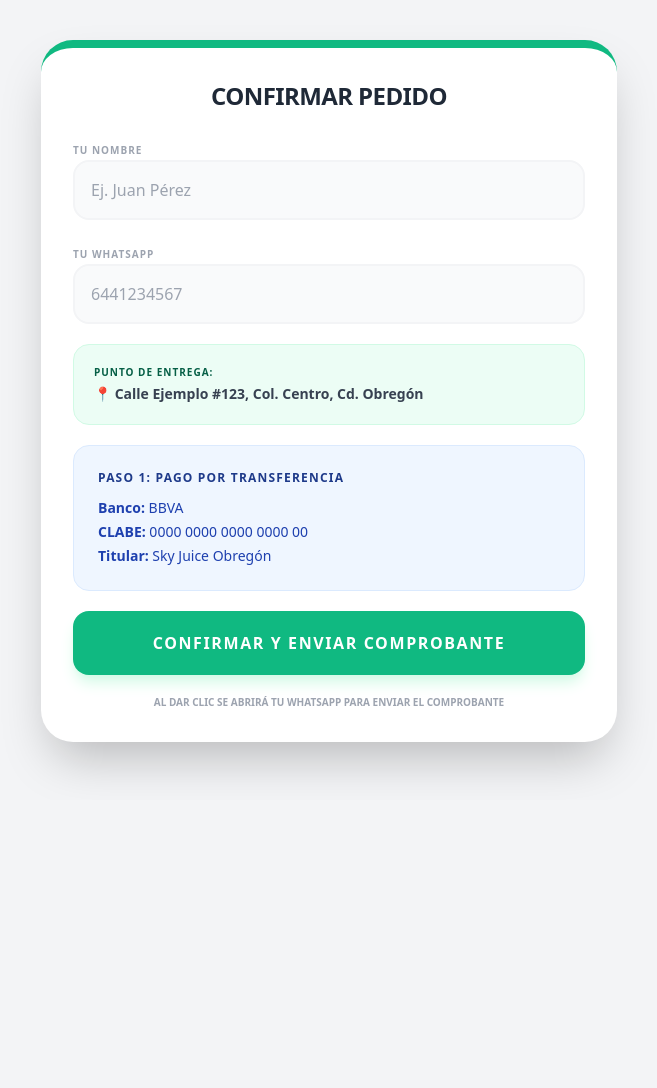
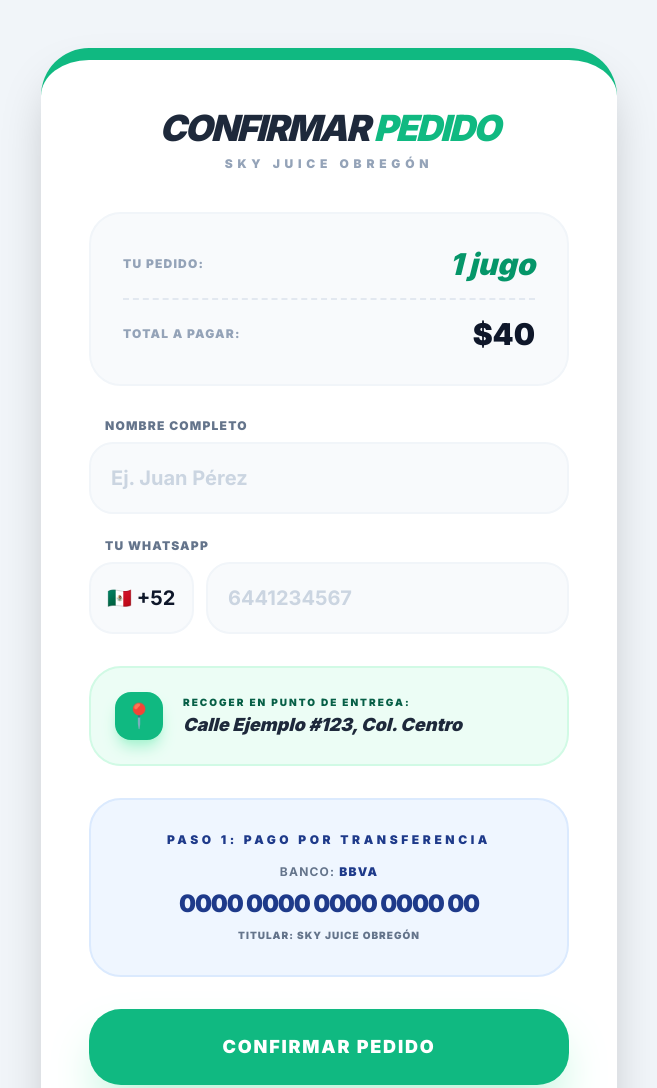
Before and after one commit to gaddiel411/Sky-juice, a plain HTML site: page checkout.html in a window 1280 px wide. Shown: the top 1088 px of the page, without its empty margins (311-968 px from the left). Before the commit the page ends 800 px from the top, so only its background shows below. Drawn offline with nearby package versions, Linux system fonts and the light colour scheme.

Commit message:
Refactor checkout.html with Firebase integration

```diff
--- a/checkout.html
+++ b/checkout.html
@@ -5,74 +5,146 @@
     <meta name="viewport" content="width=device-width, initial-scale=1.0">
     <title>Finalizar Pedido | Sky Juice</title>
     <script src="https://cdn.tailwindcss.com"></script>
+    <script src="https://www.gstatic.com/firebasejs/9.17.1/firebase-app-compat.js"></script>
+    <script src="https://www.gstatic.com/firebasejs/9.17.1/firebase-database-compat.js"></script>
+    <style>
+        @import url('https://fonts.googleapis.com/css2?family=Inter:wght@400;700;900&display=swap');
+        body { font-family: 'Inter', sans-serif; }
+    </style>
 </head>
-<body class="bg-gray-100 p-4 font-sans">
-    <div class="max-w-xl mx-auto bg-white shadow-2xl rounded-[2rem] p-8 border-t-8 border-emerald-500 mt-6">
-        <h2 class="text-2xl font-black text-center mb-6 uppercase tracking-tight text-gray-800">Confirmar Pedido</h2>
+<body class="bg-slate-100 p-4 sm:p-8 text-slate-900">
 
-        <form id="pagoForm" class="space-y-5">
-            <div>
-                <label class="text-[10px] font-black text-gray-400 uppercase tracking-widest">Tu Nombre</label>
-                <input type="text" id="nombre" required placeholder="Ej. Juan Pérez" class="w-full p-4 border-2 border-gray-100 rounded-2xl outline-none focus:border-emerald-500 bg-gray-50">
-            </div>
-            <div>
-                <label class="text-[10px] font-black text-gray-400 uppercase tracking-widest">Tu WhatsApp</label>
-                <input type="tel" id="whatsapp" required pattern="[0-9]{10}" placeholder="6441234567" class="w-full p-4 border-2 border-gray-100 rounded-2xl outline-none focus:border-emerald-500 bg-gray-50">
-            </div>
+    <div class="max-w-xl mx-auto bg-white shadow-2xl rounded-[3rem] p-8 sm:p-12 border-t-[12px] border-emerald-500 mt-4 text-center">
 
-            <div class="bg-emerald-50 p-5 rounded-2xl border border-emerald-100">
-                <p class="text-[10px] font-black text-emerald-800 uppercase mb-1 tracking-widest">Punto de Entrega:</p>
-                <p class="text-sm font-bold text-gray-700">📍 Calle Ejemplo #123, Col. Centro, Cd. Obregón</p>
-            </div>
+        <h1 class="text-4xl font-[900] mb-2 tracking-tighter uppercase italic text-slate-800">CONFIRMAR <span class="text-emerald-500">PEDIDO</span></h1>
+        <p class="text-xs font-black uppercase tracking-[0.4em] text-slate-400 mb-10 text-center">Sky Juice Obregón</p>
 
-            <div class="bg-blue-50 p-6 rounded-2xl border border-blue-100">
-                <p class="font-black text-blue-900 mb-3 uppercase text-xs tracking-widest">Paso 1: Pago por Transferencia</p>
-                <div class="text-sm space-y-1 text-blue-800">
-                    <p><strong>Banco:</strong> BBVA</p>
-                    <p><strong>CLABE:</strong> 0000 0000 0000 0000 00</p>
-                    <p><strong>Titular:</strong> Sky Juice Obregón</p>
+        <form id="pagoForm" class="space-y-8 text-left">
+
+            <div class="bg-slate-50 p-8 rounded-[2rem] border-2 border-slate-100">
+                <div class="flex justify-between items-center mb-4">
+                    <span class="text-xs font-black text-slate-400 uppercase tracking-widest">Tu Pedido:</span>
+                    <span id="display-cant" class="font-[900] text-emerald-600 text-3xl italic">--</span>
+                </div>
+                <div class="flex justify-between items-center border-t-2 border-dashed border-slate-200 pt-4">
+                    <span class="text-xs font-black text-slate-400 uppercase tracking-widest">Total a Pagar:</span>
+                    <span id="display-total" class="font-[900] text-slate-900 text-3xl">$0</span>
                 </div>
             </div>
 
-            <button type="submit" class="w-full bg-emerald-500 text-white font-black py-5 rounded-2xl shadow-lg shadow-emerald-100 uppercase tracking-widest hover:bg-emerald-600 transition-all">
-                Confirmar y enviar comprobante
+            <div class="space-y-6">
+                <div>
+                    <label class="text-xs font-black text-slate-500 uppercase tracking-widest ml-4 mb-2 block">Nombre Completo</label>
+                    <input type="text" id="nombre" required placeholder="Ej. Juan Pérez"
+                           class="w-full p-5 text-xl border-2 border-slate-100 rounded-3xl outline-none focus:border-emerald-500 bg-slate-50 font-bold placeholder:text-slate-300 transition-all">
+                </div>
+
+                <div>
+                    <label class="text-xs font-black text-slate-500 uppercase tracking-widest ml-4 mb-2 block">Tu WhatsApp</label>
+                    <div class="flex gap-3">
+                        <select id="codigo-pais" class="bg-slate-50 border-2 border-slate-100 rounded-3xl px-4 text-xl font-bold outline-none focus:border-emerald-500 appearance-none cursor-pointer">
+                            <option value="52">🇲🇽 +52</option>
+                            <option value="1">🇺🇸 +1</option>
+                        </select>
+                        <input type="tel" id="whatsapp" required placeholder="6441234567"
+                               class="flex-1 p-5 text-xl border-2 border-slate-100 rounded-3xl outline-none focus:border-emerald-500 bg-slate-50 font-bold placeholder:text-slate-300 transition-all">
+                    </div>
+                </div>
+            </div>
+
+            <div class="bg-emerald-50 p-6 rounded-[2rem] border-2 border-emerald-100 flex items-center gap-5">
+                <div class="bg-emerald-500 text-white w-12 h-12 rounded-2xl flex items-center justify-center text-2xl shadow-lg shadow-emerald-200 flex-shrink-0">📍</div>
+                <div>
+                    <p class="text-[10px] font-black text-emerald-800 uppercase tracking-[0.2em] mb-1">Recoger en Punto de Entrega:</p>
+                    <p class="text-lg font-black text-slate-800 leading-tight italic">Calle Ejemplo #123, Col. Centro</p>
+                </div>
+            </div>
+
+            <div class="bg-blue-50 p-8 rounded-[2rem] border-2 border-blue-100 text-center">
+                <p class="font-black text-blue-900 mb-4 uppercase text-xs tracking-[0.3em]">Paso 1: Pago por Transferencia</p>
+                <div class="space-y-2">
+                    <p class="text-slate-500 text-xs font-bold uppercase tracking-widest">Banco: <span class="text-blue-900 font-black">BBVA</span></p>
+                    <p class="text-2xl font-[900] text-blue-900 tracking-tighter">0000 0000 0000 0000 00</p>
+                    <p class="text-slate-500 text-[10px] font-black uppercase tracking-widest">Titular: Sky Juice Obregón</p>
+                </div>
+            </div>
+
+            <button type="submit" id="btn-finalizar"
+                    class="w-full bg-emerald-500 text-white font-[900] py-6 rounded-[2rem] shadow-2xl shadow-emerald-200 uppercase tracking-widest text-lg hover:bg-emerald-600 transition-all active:scale-95 disabled:bg-slate-200">
+                CONFIRMAR PEDIDO
             </button>
-            <p class="text-[10px] text-center text-gray-400 font-bold uppercase mt-4">Al dar clic se abrirá tu WhatsApp para enviar el comprobante</p>
+
+            <p id="error-msg" class="text-red-600 text-xs font-black uppercase mt-4 text-center hidden"></p>
+            <p class="text-[10px] text-center text-slate-400 font-bold uppercase mt-6 leading-relaxed tracking-widest px-4">
+                Al confirmar, apartamos tu stock y te enviamos a WhatsApp para el comprobante de pago.
+            </p>
         </form>
     </div>
 
     <script>
+        const firebaseConfig = {
+            apiKey: "AIzaSyCqb6MTA5HwLbMtpqyyn50oZQduJKvRIu4",
+            authDomain: "skyjuice-25d01.firebaseapp.com",
+            databaseURL: "https://skyjuice-25d01-default-rtdb.firebaseio.com",
+            projectId: "skyjuice-25d01"
+        };
+        firebase.initializeApp(firebaseConfig);
+        const db = firebase.database();
+
         const params = new URLSearchParams(window.location.search);
-        const cant = params.get('cant') || 1;
+        const cant = parseInt(params.get('cantidad')) || 1;
+        const precio = 40;
+
+        const labelJugo = (cant === 1) ? "jugo" : "jugos";
+        document.getElementById('display-cant').innerText = `${cant} ${labelJugo}`;
+        document.getElementById('display-total').innerText = `$${cant * precio}`;
 
         document.getElementById('pagoForm').onsubmit = async function(e) {
             e.preventDefault();
+            const btn = document.getElementById('btn-finalizar');
+            const errorDisplay = document.getElementById('error-msg');
             const nom = document.getElementById('nombre').value;
-            const tel = document.getElementById('whatsapp').value;
-
-            // Texto automático para que el Excel no quede vacío
+            const codPais = document.getElementById('codigo-pais').value;
+            const numTel = document.getElementById('whatsapp').value.replace(/\D/g,'');
+            const telCompleto = `+${codPais} ${numTel}`;
             const dir = "RECOLECCIÓN EN PUNTO";
 
-            // URL DE TU FORMULARIO (La misma de tu link)
-            const formURL = "https://docs.google.com/forms/d/e/1FAIpQLSdzQWFhjdLQKUN-xgKMqbB39rqTDx-KJoAsAECS3MSdsFsTrQ/formResponse";
+            btn.disabled = true;
+            btn.innerText = "VERIFICANDO...";
 
-            const data = new URLSearchParams();
-            // USANDO TUS IDs REALES:
-            data.append("entry.796663698", nom);   // ID Nombre
-            data.append("entry.504990176", tel);   // ID WhatsApp
-            data.append("entry.1399542669", dir);  // ID Dirección (Auto)
-            data.append("entry.1018610744", cant); // ID Cantidad (Probable)
+            const stockRef = db.ref('stock_actual');
 
-            // 1. Enviar al Excel silenciosamente
-            fetch(formURL, { method: "POST", mode: "no-cors", body: data });
+            stockRef.transaction((currentStock) => {
+                if (currentStock === null) return 0;
+                if (currentStock >= cant) {
+                    return currentStock - cant;
+                } else {
+                    return;
+                }
+            }, (error, committed, snapshot) => {
+                if (committed) {
+                    const formURL = "https://docs.google.com/forms/d/e/1FAIpQLSdzQWFhjdLQKUN-xgKMqbB39rqTDx-KJoAsAECS3MSdsFsTrQ/formResponse";
+                    const data = new URLSearchParams();
+                    data.append("entry.796663698", nom);
+                    data.append("entry.504990176", telCompleto);
+                    data.append("entry.1399542669", dir);
+                    data.append("entry.1018610744", cant);
 
-            // 2. Enviar a tu WhatsApp
-            const miTel = "526441880995";
-            const msg = `¡HOLA SKY JUICE!%0A👤 *Nombre:* ${nom}%0A📱 *WhatsApp:* ${tel}%0A📦 *Pedido:* ${cant} botellas.%0A📍 *Entrega:* Pasaré al punto fijo.%0A---%0AYA REALICÉ MI PAGO. AQUÍ ESTÁ MI COMPROBANTE:`;
+                    fetch(formURL, { method: "POST", mode: "no-cors", body: data });
 
-            setTimeout(() => {
-                window.location.href = `https://wa.me/${miTel}?text=${msg}`;
-            }, 500);
+                    const miTel = "526441880995";
+                    const productoTexto = (cant === 1) ? "jugo" : "jugos";
+
+                    const msg = `¡HOLA SKY JUICE!%0A👤 *Nombre:* ${nom}%0A📱 *WhatsApp:* ${telCompleto}%0A📦 *Pedido:* ${cant} ${productoTexto} de caña.%0A📍 *Entrega:* Pasaré al punto fijo.%0A---%0AYA REALICÉ MI PAGO. AQUÍ ESTÁ MI COMPROBANTE:`;
+
+                    window.location.href = `https://wa.me/${miTel}?text=${msg}`;
+                } else {
+                    btn.disabled = false;
+                    btn.innerText = "CONFIRMAR PEDIDO";
+                    errorDisplay.innerText = `¡ERROR! Quedan: ${snapshot.val()}. Alguien compró antes.`;
+                    errorDisplay.classList.remove('hidden');
+                }
+            });
         };
     </script>
 </body>
```
